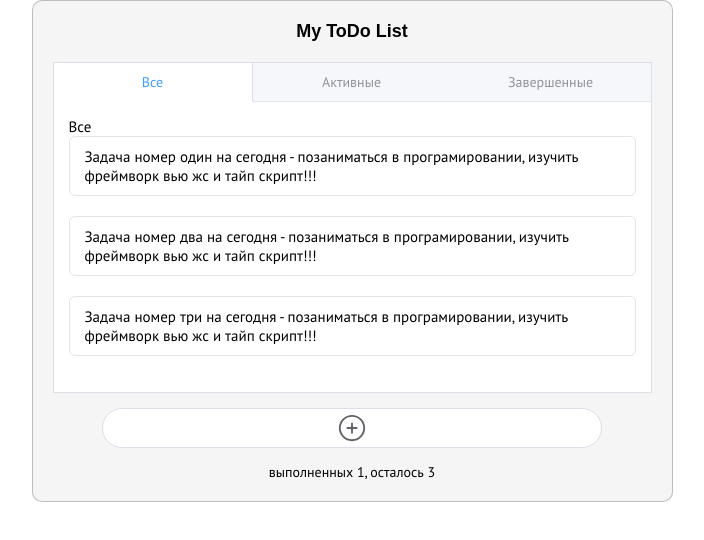
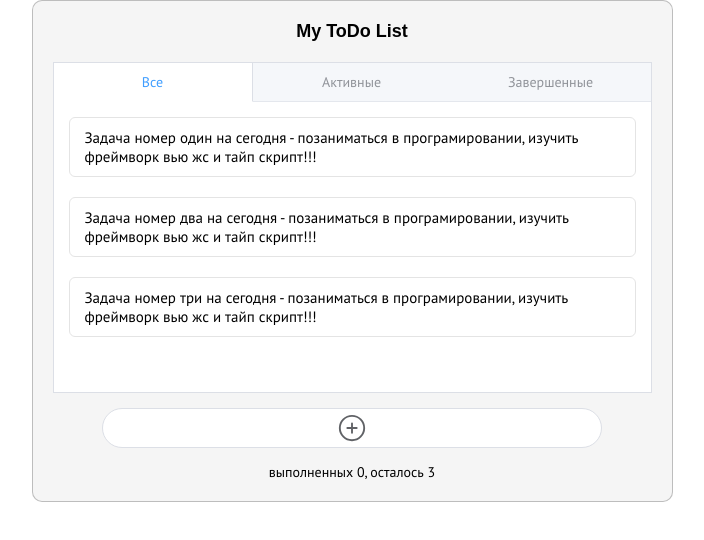
Before and after one commit to Floyd-88/todo_list_vue, a Vue app: page / in a window 1280 px wide. Shown: the top 540 px of the page, without its empty margins (288-992 px from the left). Built offline with nearby package versions, Linux system fonts and the light colour scheme; a web font is replaced by a local one.

Commit message:
statistics task

```diff
--- a/src/App.vue
+++ b/src/App.vue
@@ -4,12 +4,12 @@
       <!-- шапка -->
       <HeaderTodoList />
 
-      <el-tabs type="border-card">
+      <el-tabs type="border-card" v-model="activeName" class="demo-tabs">
         <!-- выбор вкладки с активными задчами -->
         <FilterItemsTodoList />
 
         <!-- список задач -->
-        <ItemsTodoList :todos="todos" @doneTodo="doneTodo" @removeTodo="removeTodo" />
+        <ItemsTodoList :todos="filterTodo" @doneTodo="doneTodo" @removeTodo="removeTodo" />
       </el-tabs>
 
       <!-- добавление задачи -->
@@ -18,7 +18,7 @@
       <FormItemTodoList :isShowForm="isShowForm" @closeFormTodod="closeFormTodod" @addTodoList="addTodoList" />
 
       <!-- статистика выполненных/не выполненных задач -->
-      <StatisticsTodoList />
+      <StatisticsTodoList :stats="stats"/>
     </div>
 
   </div>
@@ -35,9 +35,13 @@ import FormItemTodoList from './components/FormItemTodoList.vue'
 
 import { Todo } from './types/Todo'
 
+import {Stats} from './components/StatisticsTodoList.vue'
+
+
 interface State {
   isShowForm: boolean,
-  todos: Todo[]
+  todos: Todo[],
+  activeName: 'all' | 'active' | 'done'
 }
 
 export default defineComponent({
@@ -63,7 +67,38 @@ export default defineComponent({
           text: 'Задача номер три на сегодня - позаниматься в програмировании, изучить фреймворк вью жс и тайп скрипт!!!',
           done: false
         }
-      ]
+      ],
+
+      activeName: 'all'
+    }
+  },
+
+  computed: {
+    filterTodo(): Todo[] {
+      switch (this.activeName) {
+        case 'active':
+          return this.activeFilter
+        case 'done':
+          return this.doneFilter
+        case 'all':
+        default:
+          return this.todos
+      }
+    },
+
+    stats(): Stats {
+      return {
+        active: this.activeFilter.length,
+        done: this.doneFilter.length
+      }
+    },
+
+    activeFilter(): Todo[] {
+      return this.todos.filter(todo => !todo.done)
+    },
+
+    doneFilter(): Todo[] {
+      return this.todos.filter(todo => todo.done)
     }
   },
 
@@ -90,7 +125,7 @@ export default defineComponent({
 
     removeTodo(id: number) {
       this.todos = this.todos.filter((todo: Todo) => todo.id !== id)
-    }
+    },
   },
 
   components: {
--- a/src/components/FilterItemsTodoList.vue
+++ b/src/components/FilterItemsTodoList.vue
@@ -1,5 +1,5 @@
 <template>
-    <el-tab-pane label="Все">Все</el-tab-pane>
-    <el-tab-pane label="Активные">Активные</el-tab-pane>
-    <el-tab-pane label="Завершенные">Завершенные</el-tab-pane>
+        <el-tab-pane label="Все" name="all"></el-tab-pane>
+        <el-tab-pane label="Активные" name="active"></el-tab-pane>
+        <el-tab-pane label="Завершенные" name="done"></el-tab-pane>
 </template>
--- a/src/components/FormItemTodoList.vue
+++ b/src/components/FormItemTodoList.vue
@@ -3,7 +3,7 @@
         <div class="close" @click="closeFormTodod()">
         <el-icon center><CloseBold /></el-icon>
         </div>
-        <h3 class="title_form">Новая задача</h3>
+        <h3 class="title_form">New task</h3>
         <el-form-item>
             <el-input v-model="form.desc" placeholder="добавить задачу..." type="textarea" />
         </el-form-item>
--- a/src/components/StatisticsTodoList.vue
+++ b/src/components/StatisticsTodoList.vue
@@ -1,5 +1,22 @@
 <template>
     <div class="statistics">
-        выполненных 1, осталось 3
+        выполненных {{ stats.done }}, осталось {{ stats.active }}
       </div>
 </template>
+<script lang="ts">
+import { PropType, defineComponent } from 'vue';
+
+export interface Stats {
+  active: number,
+  done: number
+}
+
+export default defineComponent({
+  props: {
+    stats: {
+      type: Object as PropType<Stats>,
+      required: true
+    }
+  }
+})
+</script>
```
